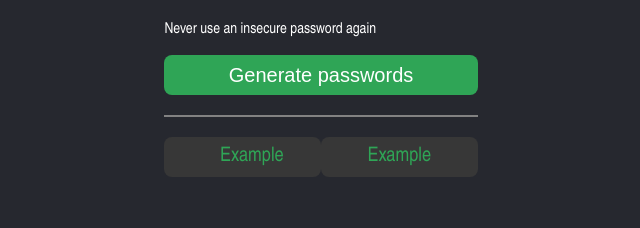
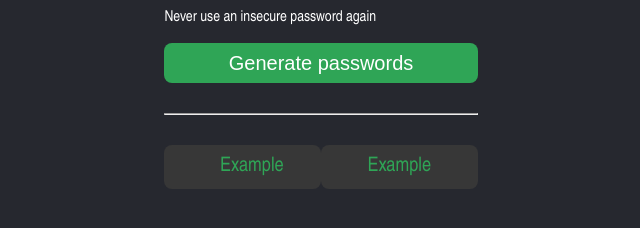
Before and after one commit to dubeysuraj864/password-generator, a plain HTML site: page index.html in a window 1280 px wide. Shown: the part 296-524 px from the top of the page, without its empty margins (319-959 px from the left). Drawn offline with Linux system fonts and the light colour scheme.

Commit message:
ui updated

```diff
--- a/style.css
+++ b/style.css
@@ -4,12 +4,8 @@ body {
   box-sizing: border-box;
   font-family: "Arial Narrow", Arial, sans-serif;
   background-color: rgb(38, 40, 47);
-  position: relative;
 }
-
-
 .container {
-
   height: 80vh;
   display: flex;
   justify-content: center;
@@ -20,7 +16,6 @@ body {
   display: flex;
   flex-direction: column;
 }
-
 h1 {
   font-size: 40px;
   font-weight: 900;
@@ -29,17 +24,16 @@ h1 {
 span {
   color: rgb(0, 224, 75);
 }
-
 p {
   font-size: 15px;
-  font-weight: 200;
+  font-weight: 500;
   line-height: 20px;
 }
 button {
   transition: all 300ms ease;
   color: white;
   font-size: 20px;
-  font-weight: 200;
+  font-weight: 500;
   line-height: 20px;
   outline: none;
   border: none;
@@ -51,26 +45,20 @@ button {
 button:hover {
   background-color: rgb(26, 133, 60);
 }
-
 hr {
-  margin: 20px 0px;
-  border: 1px solid rgb(130, 130, 130);
+  margin: 30px 0px;
 }
-
 #password-1,
 #password-2 {
   transition: all 300ms ease;
   width: fit-content;
-  height: 20px;
   font-size: 20px;
-  font-weight: 200;
-  line-height: 20px;
+  font-weight: 500;
   padding: 10px;
   border-radius: 8px;
   color: rgb(47, 165, 86);
   background-color: rgb(55, 55, 55);
 }
-
 .passwords {
   transition: all 300ms ease;
   display: flex;
```
Also changed, not shown: index.html (line endings or trailing spaces).
